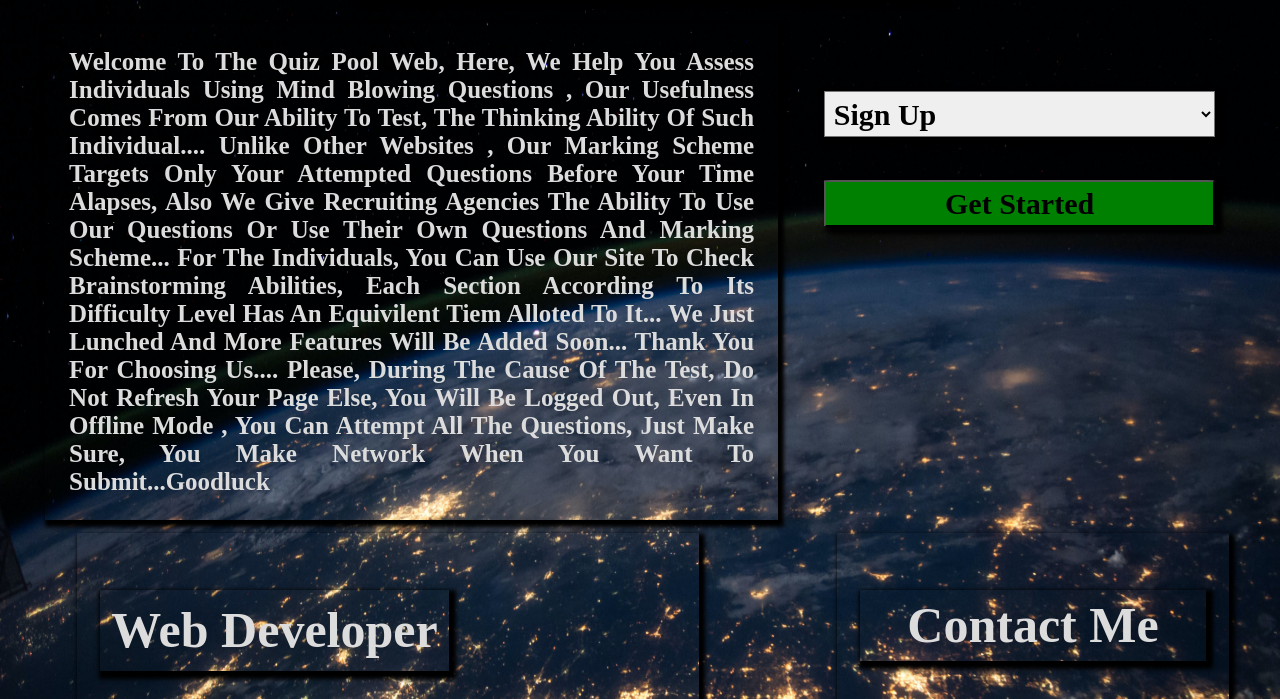
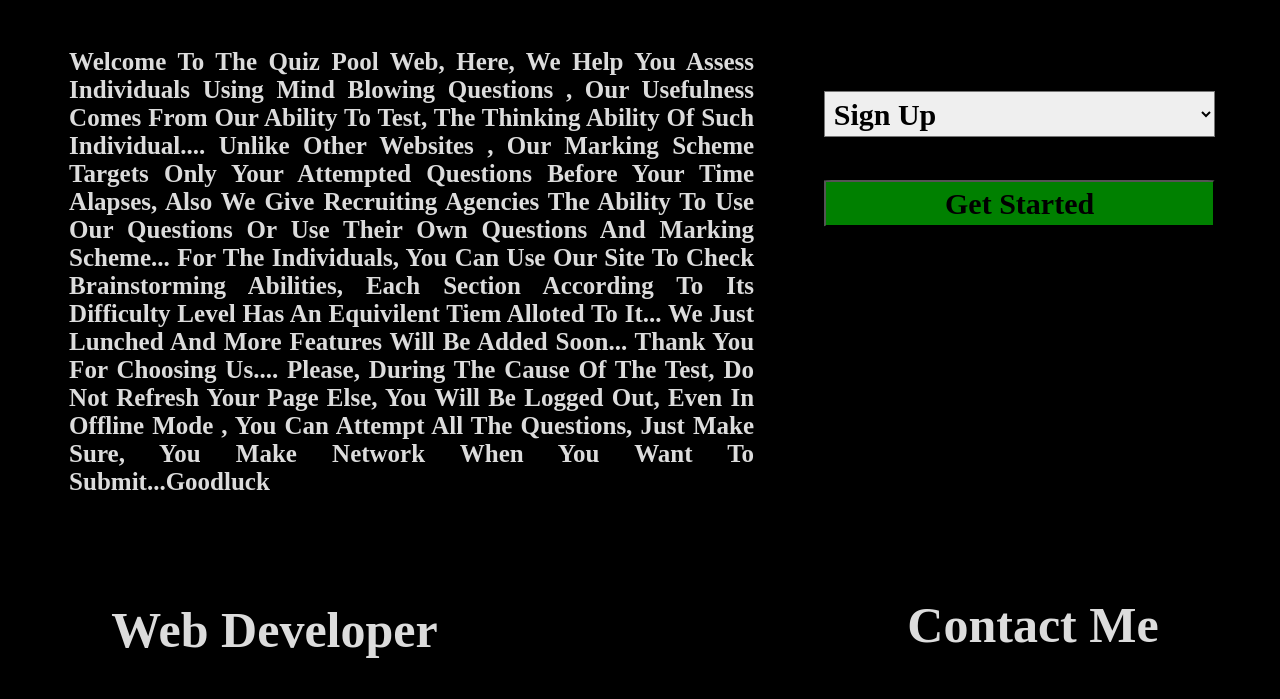
Before and after one commit to Nuel-Lincoln/Nuel-Lincoln.github.io, a plain HTML site: page Index.html in a window 1280 px wide. Shown: the part 141-840 px from the top of the page. Drawn offline with Linux system fonts and the light colour scheme.

Commit message:
Update Index.css

```diff
--- a/Index.css
+++ b/Index.css
@@ -18,10 +18,10 @@ body{
      .Middle{
           width: 100vw;
           min-height:100vh;
-          background-image: url('./nasa-Q1p7bh3SHj8-unsplash.jpg');
-          background-size: 100% 100%;
+/*           background-image: url('./nasa-Q1p7bh3SHj8-unsplash.jpg'); */
+/*           background-size: 100% 100%; */
           /* box-shadow: 10px 10px 10px 10px gray; */
-          /* background-color: black; */
+           background-color: black;
           padding: 1%;
           display:flex;
           flex-direction: column;
```
